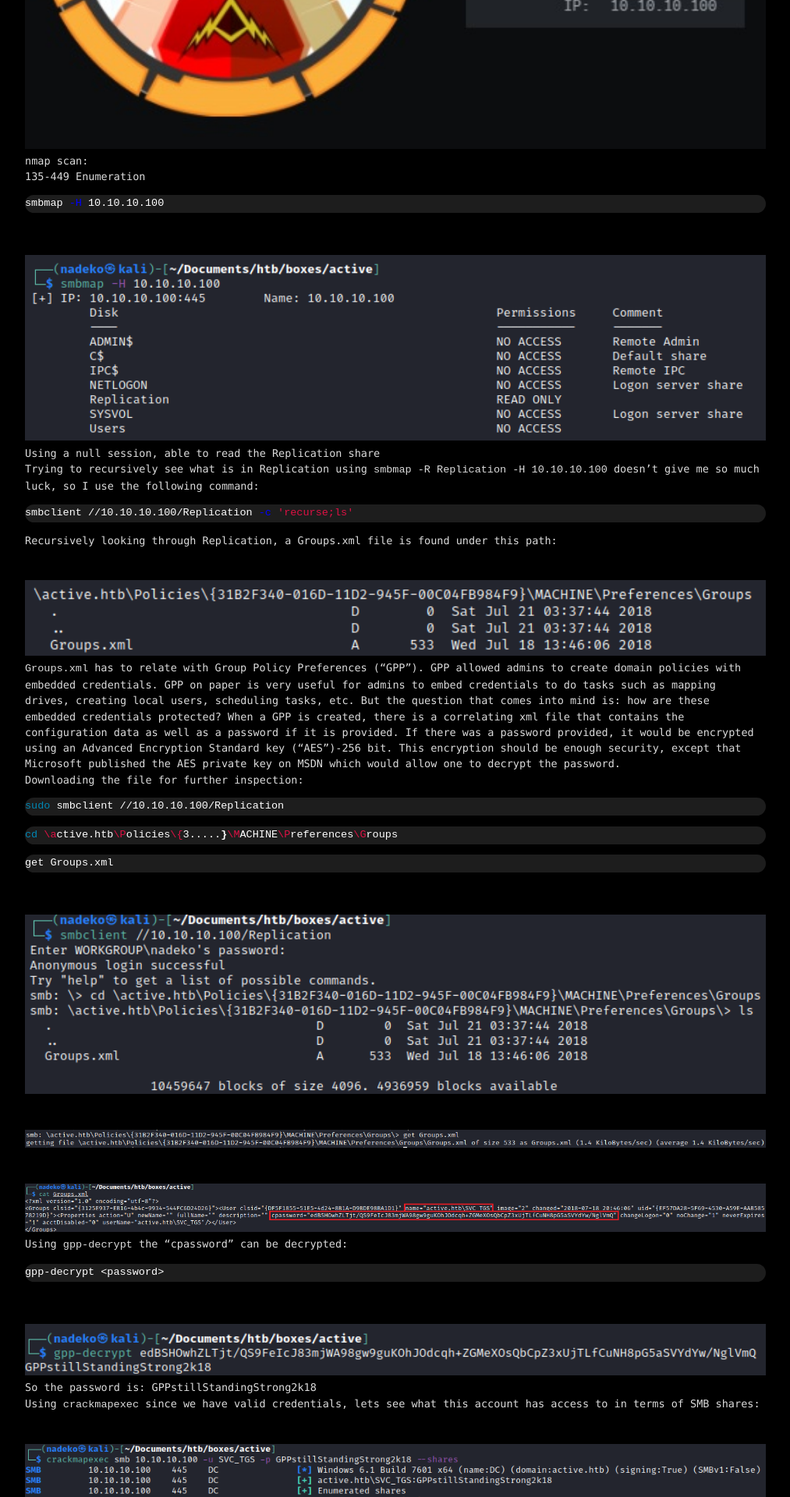
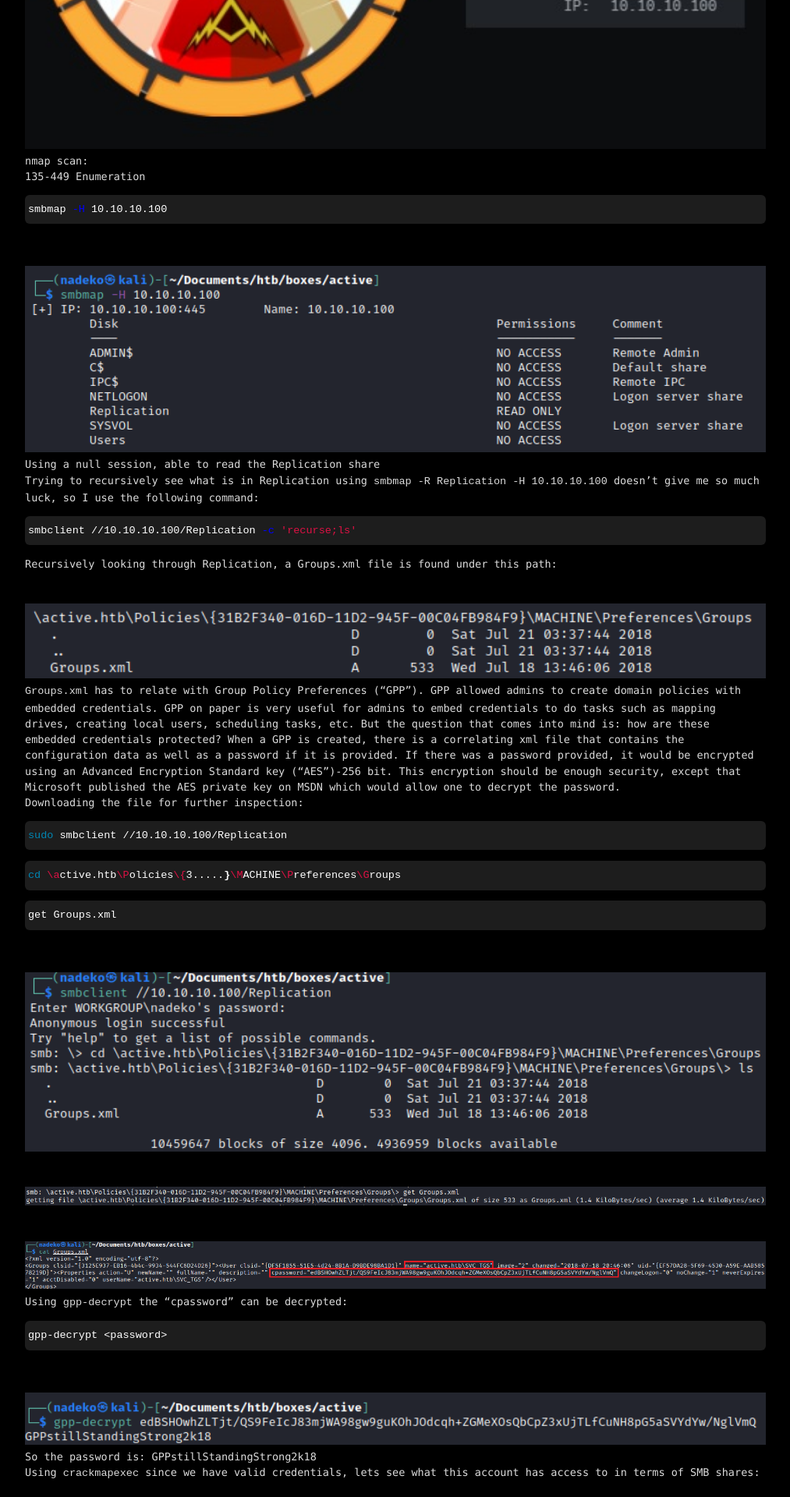
Before and after one commit to notbricey/brisee.github.io, a Jekyll site: the page built from _posts/2021-01-04-htb-active.md, in a window 1280 px wide. Shown: the part 552-2472 px from the top of the page at 78% size, without its empty margins (133-1146 px from the left). Built offline with Jekyll 4.4.1, drawn with Linux system fonts in a browser that asks for light colours.

Commit message:
Update base.scss

```diff
--- a/_sass/base.scss
+++ b/_sass/base.scss
@@ -82,7 +82,7 @@ textarea { vertical-align: top; }
 /**
  * Code and syntax highlighting
  */
-pre { background-color: rgba(192,192,192,0.15);  border: none; border-radius: 13px; padding: 0px;  overflow:auto;  font-size: $base-font-size;  color: rgba(255,255,255,1);  line-height: 1.7 !important; }
+pre { background-color: rgba(192,192,192,0.15);  border: none; border-radius: 6px; padding: 4px;  overflow:auto;  font-size: $base-font-size;  color: rgba(255,255,255,1);  line-height: 2.2 !important; }
 .highlight .c { color: #999988; font-style: italic } /* Comment */
 .highlight .err { color: #a61717; background-color: #e3d2d2 } /* Error */
 .highlight .k { font-weight: bold } /* Keyword */
```
